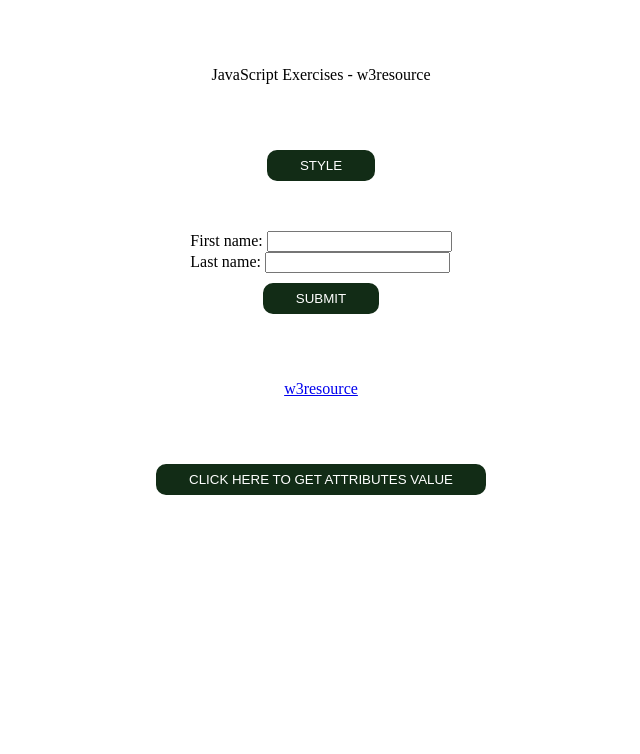
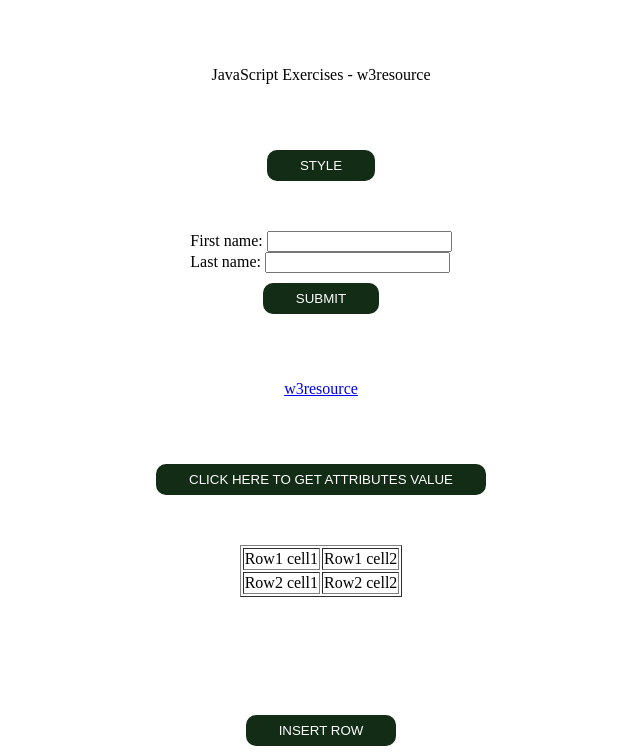
Before and after one commit to daoanhhuy26012001/huy-dao-javasript-training, a website built with Parcel: page src/index.html in a window 1280 px wide. Shown: the part 118-872 px from the top of the page, without its empty margins (319-959 px from the left). Before the commit the page ends 800 px from the top, so only its background shows below. Built offline with nearby package versions, Linux system fonts and the light colour scheme.

Commit message:
complete lesson 5

```diff
--- a/src/index.html
+++ b/src/index.html
@@ -7,13 +7,15 @@
     <title>Document</title>
     <style>
       button,
-      .submit {
+      .submit,
+      .btn {
         padding: 5px 30px;
         background-color: #122c16;
         color: white;
         text-transform: uppercase;
         border: 3px solid #122c16;
         border-radius: 10px;
+        cursor: pointer;
       }
     </style>
   </head>
@@ -36,10 +38,14 @@
     >
       Exercise 2
     </h1>
-    <p id="text">JavaScript Exercises - w3resource</p>
-    <div>
-      <button id="jsstyle" onclick="js_style()">Style</button>
-    </div>
+
+    <!-- lesson 1 & 3 -->
+      <p id="text">JavaScript Exercises - w3resource</p>
+      <div>
+        <button id="jsstyle" onclick="js_style()">Style</button>
+      </div>
+
+    <!-- lesson 2 -->
     <form
       id="form1"
       onsubmit="getFormValue()"
@@ -68,9 +74,20 @@
         >w3resource</a
       >
     </p>
+
+    <!-- lesson 4 -->
     <button id="getAttributes">
       Click here to get attributes value
     </button>
     <script src="./js/index.js"></script>
+
+    <!-- lesson 5 -->
+    <table id="sampleTable" border="1">
+      <tr><td>Row1 cell1</td>
+      <td>Row1 cell2</td></tr>
+      <tr><td>Row2 cell1</td>
+      <td>Row2 cell2</td></tr>
+      </table><br>
+      <input class="btn" type="button" onclick="insert()" value="Insert row">
   </body>
 </html>
--- a/src/js/index.js
+++ b/src/js/index.js
@@ -33,3 +33,12 @@ btn.addEventListener("click", () => {
   var tp = document.getElementById("w3r").type;
   alert("type : " + tp);
 });
+
+//lesson 5
+function insert() {
+  var table = document.getElementById("sampleTable").insertRow(0);
+  var cellOne = table.insertCell(0);
+  var cellTwo = table.insertCell(1);
+  cellOne.innerHTML = "new cell1"
+  cellTwo.innerHTML = "new cell2"
+}
```
